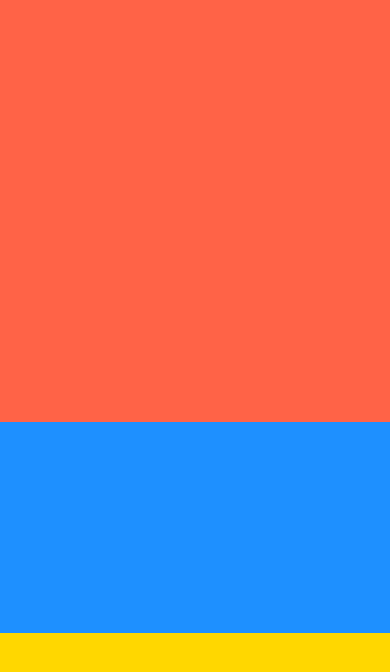
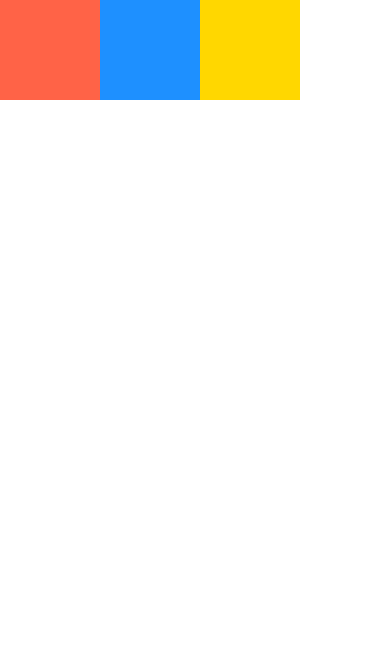
Before and after one commit to skandog/ReSeller, a React Native app: screen / in a window 390 px wide. Shown: the top 672 px of the page. Built offline with nearby package versions, Linux system fonts and the light colour scheme.

Commit message:
swithced to flex direction

```diff
--- a/App.js
+++ b/App.js
@@ -28,11 +28,14 @@
         style={{
           backgroundColor: "#fff",
           flex: 1,
+          flexDirection: "row",
         }}
       >
-        <View style={{ backgroundColor: "tomato", flex: 2 }} />
-        <View style={{ backgroundColor: "dodgerblue", flex: 1 }} />
-        <View style={{ backgroundColor: "gold", flex: 1 }} />
+        <View style={{ backgroundColor: "tomato", width: 100, height: 100 }} />
+        <View
+          style={{ backgroundColor: "dodgerblue", width: 100, height: 100 }}
+        />
+        <View style={{ backgroundColor: "gold", width: 100, height: 100 }} />
       </View>
     </Provider>
   );
```
